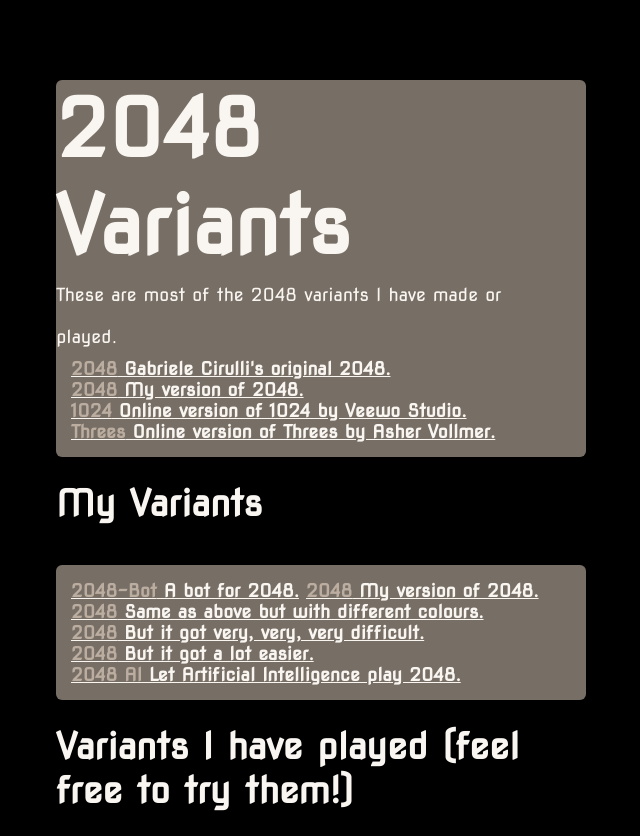
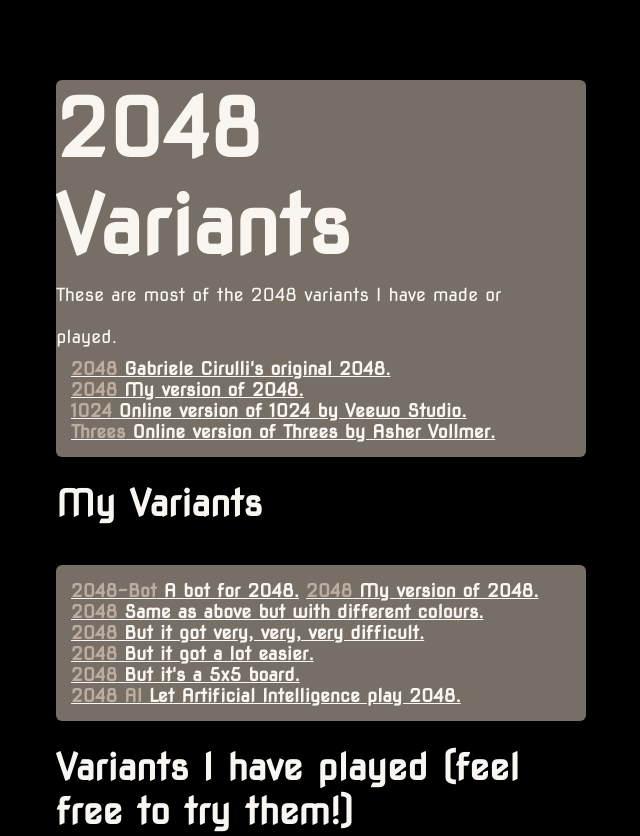
Before and after one commit to charliew123-code/2048, a plain HTML site: page variants/index.html in a window 1280 px wide. Shown: the top 836 px of the page, without its empty margins (334-974 px from the left). Drawn offline with Linux system fonts and the light colour scheme.

Commit message:
Update index.html
asdf

```diff
--- a/variants/index.html
+++ b/variants/index.html
@@ -20,6 +20,7 @@
           <a href="https://charliew123-code.github.io/2048/variants/differentColours"><strong>2048</strong> Same as above but with different colours.</a><br>
           <a href="https://charliew123-code.github.io/2048/variants/hard"><strong>2048</strong> But it got very, very, very difficult.</a><br>
           <a href="https://charliew123-code.github.io/2048/variants/easy"><strong>2048</strong> But it got a lot easier.</a><br>
+          <a href="https://charliew123-code.github.io/2048/variants/5x5"><strong>2048</strong> But it's a 5x5 board.</a><br>
           <a href="https://charliew123-code.github.io/2048/variants/ai"><strong>2048 AI</strong> Let Artificial Intelligence play 2048.</a><br>
         </div>
         <h1>Variants I have played (feel free to try them!)</h1>
```
